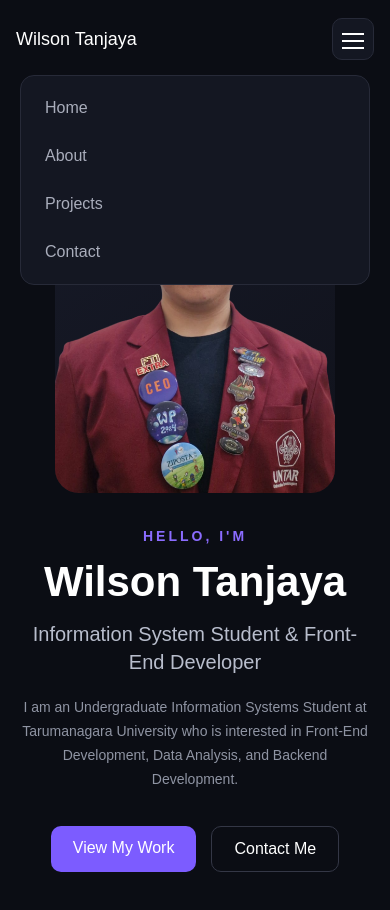
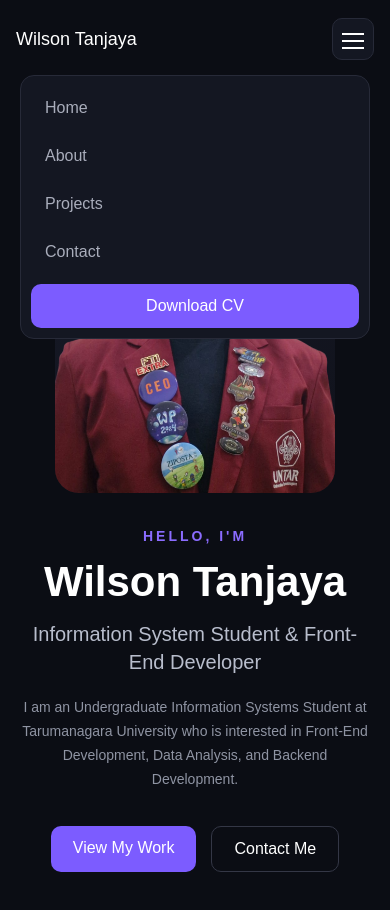
Before and after one commit to Wilsn12/portfolio-wilson, a React (Vite) app: page / in a window 390 px wide. Both pictures are taken after a click on the button 353 px from the left and 39 px from the top of the page. Shown: the top 910 px of the page. Built offline with nearby package versions, Linux system fonts and the light colour scheme.

Commit message:
tambah lagi

```diff
--- a/src/App.css
+++ b/src/App.css
@@ -1022,6 +1022,19 @@ body {
     display: none;
   }
 
+  .navbar .mobile-cv-button {
+  display: inline-flex;
+  align-items: center;
+  justify-content: center;
+  width: 100%;
+  padding: 13px 14px;
+  margin-top: 6px;
+  border-radius: 10px;
+  background: #7c5cff;
+  color: white !important;
+  text-decoration: none;
+}
+
   .navbar .menu-button {
     display: block;
   }
@@ -1542,3 +1555,20 @@ body {
     margin-top: 35px;
   }
 }
+
+.mobile-cv-button {
+  display: none;
+}
+
+.cv-button {
+  padding: 10px 18px;
+  border: none;
+  border-radius: 10px;
+  background: #7c5cff;
+  color: white;
+  cursor: pointer;
+}
+
+.mobile-cv-button {
+  display: none;
+}
--- a/src/components/Navbar.jsx
+++ b/src/components/Navbar.jsx
@@ -14,9 +14,22 @@ function Navbar() {
         <a href="#about" onClick={() => setIsOpen(false)}>About</a>
         <a href="#projects" onClick={() => setIsOpen(false)}>Projects</a>
         <a href="#contact" onClick={() => setIsOpen(false)}>Contact</a>
+
+        <a
+          href="https://drive.google.com/file/d/1Gv-bYnoxMDOjRCtGUDXOl-4TqVfY2nA7/view?usp=sharing"
+          className="mobile-cv-button"
+          target="_blank"
+          rel="noopener noreferrer"
+          onClick={() => setIsOpen(false)}
+        >
+          Download CV
+        </a>
       </div>
 
-      <a href="https://drive.google.com/file/d/1Gv-bYnoxMDOjRCtGUDXOl-4TqVfY2nA7/view?usp=sharing" className="cv-button">
+      <a
+        href="https://drive.google.com/file/d/1Gv-bYnoxMDOjRCtGUDXOl-4TqVfY2nA7/view?usp=sharing"
+        className="cv-button"
+      >
         Download CV
       </a>
 
```
